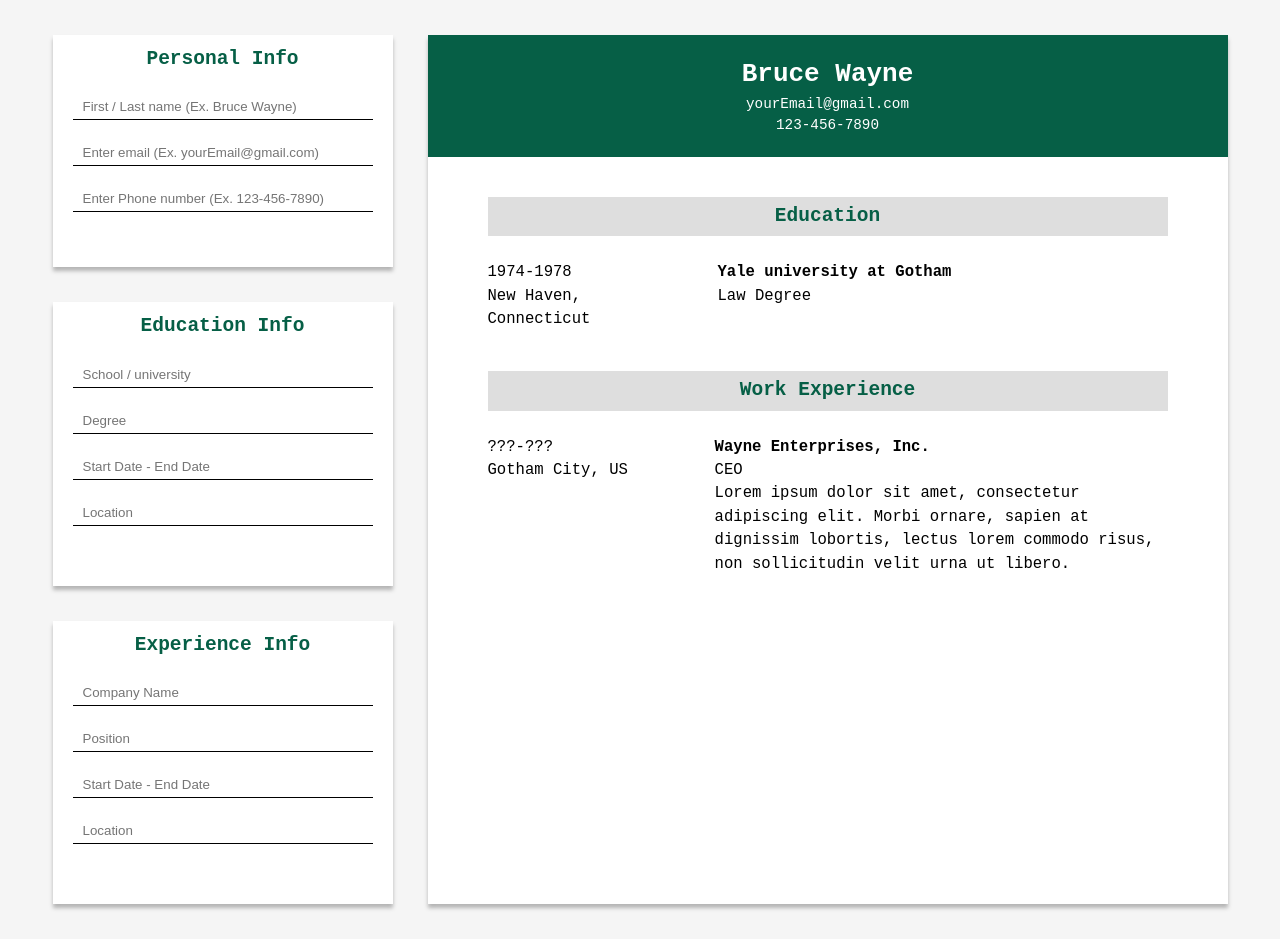
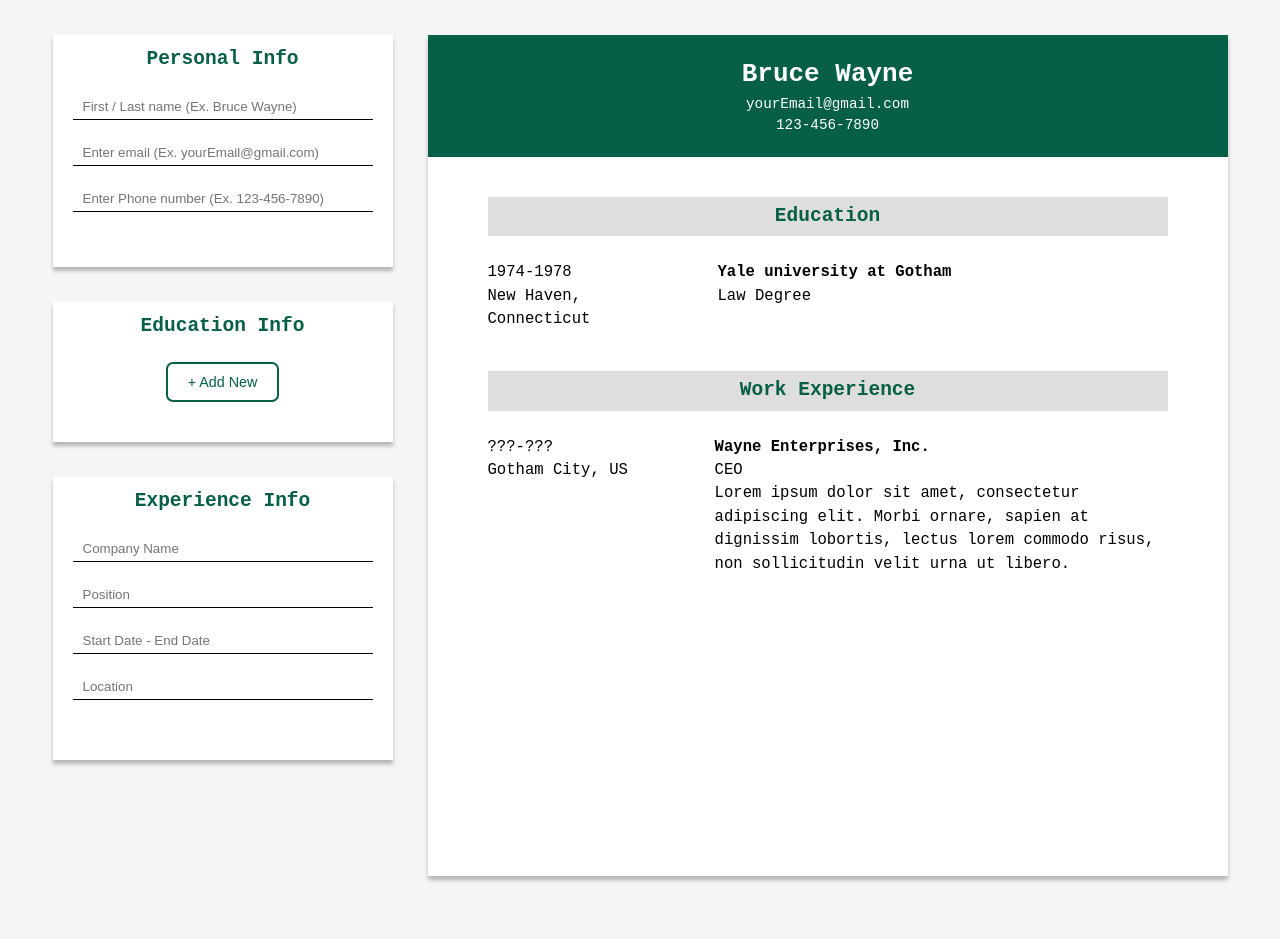
Before and after one commit to OneTooManyln/project_cv, a React (Vite) app: page / in a window 1280 px wide. After the commit the page ends 911 px from the top, so only its background shows below. Built offline with nearby package versions, Linux system fonts and the light colour scheme.

Commit message:
Refine 'education-info' layout
Include new container 'input-container'
- Will contain inputs for 'education-info'

Add new btn to form
- 'add-new'btn' will be used to add additional educatin sections.

 Add basic styles to new elemenets

```diff
--- a/src/components/EducationInfo.jsx
+++ b/src/components/EducationInfo.jsx
@@ -6,6 +6,7 @@
       <div className="education-info-header">
         <h2>Education Info</h2>
       </div>
+      <div className="input-container">
         <input
           type="text"
           id="school"
@@ -28,6 +29,12 @@
           placeholder="Location"
           required
         />
+      </div>
+      <div className="education-info-add-new-btn-container">
+        <button className="add-new-btn">
+          <p>+ Add New</p>
+        </button>
+      </div>
     </form>
   );
 }
--- a/src/styles/ExperienceInfo.css
+++ b/src/styles/ExperienceInfo.css
@@ -12,3 +12,21 @@
 .experience-info-header {
   margin-bottom: 20px;
 }
+
+.input-container {
+  display: none;
+}
+
+.education-info-add-new-btn-container {
+  display: flex;
+  justify-content: center;
+}
+
+.add-new-btn {
+  border: 2px solid #065f46;
+  border-radius: 7px;
+  color: #065f46;
+  background-color: white;
+  padding: 10px 20px;
+  font-size: 1.1rem;
+}
```
Lines whose indentation alone changed are shown as unchanged.
